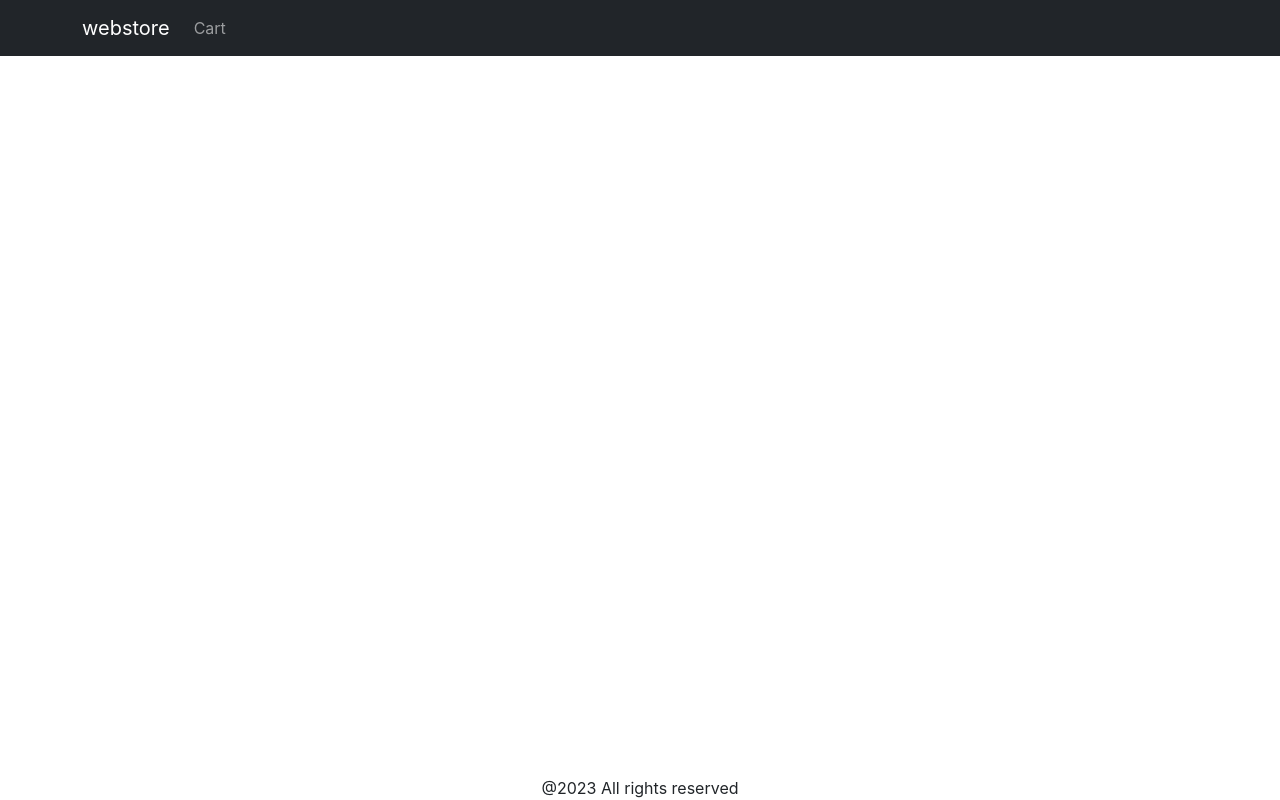
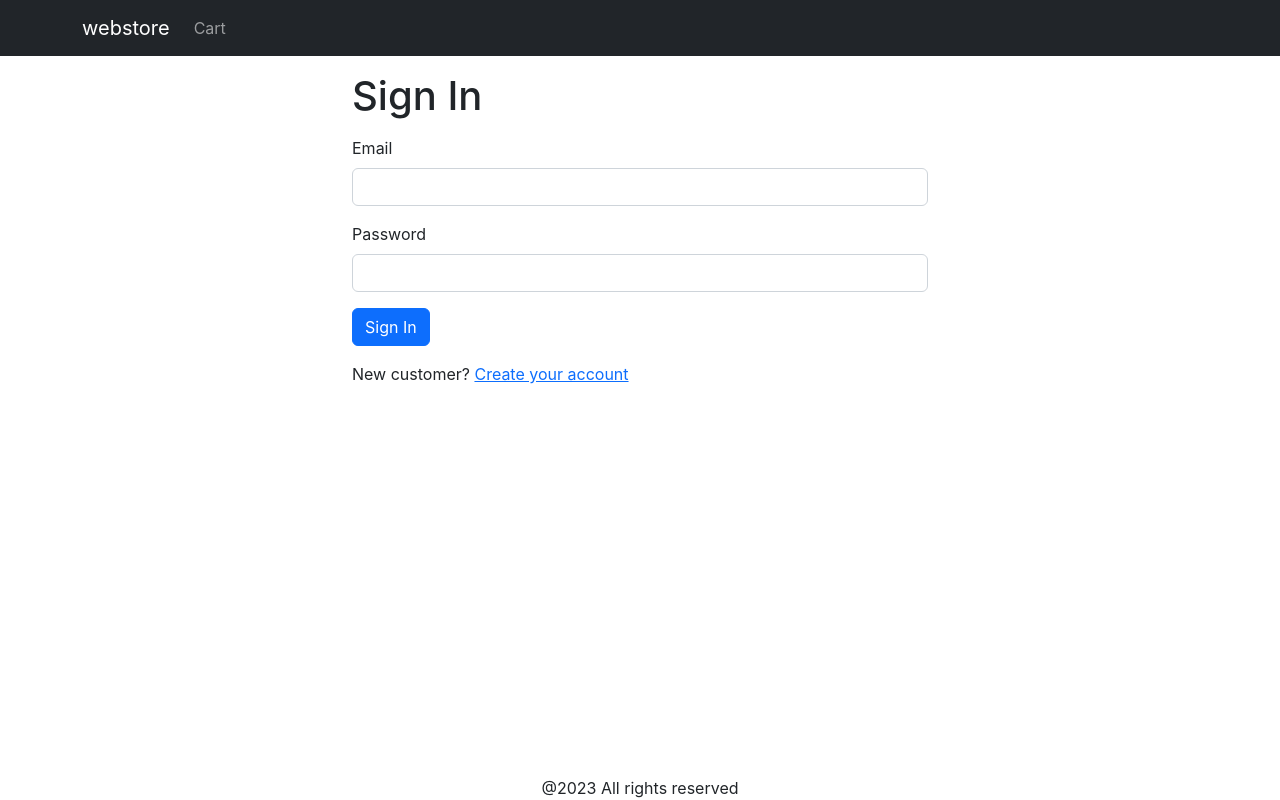
Before and after one commit to mimickStern/GP-REACT-fronend, a React (Create React App) app: page /signin in a window 1280 px wide. Built offline with nearby package versions, Linux system fonts and the light colour scheme.

Commit message:
database

```diff
--- a/src/App.js
+++ b/src/App.js
@@ -10,6 +10,7 @@
 import Nav from 'react-bootstrap/Nav';
 import { Store } from "./Store";
 import CartScreen from "./screen/CartScreen";
+import SigninScreen from "./screen/SigninScreen";
 
 
 function App() {
@@ -46,6 +47,7 @@
             <Routes>
               <Route path="/product/:slug" element={<ProductScreen />} />
               <Route path="/cart" element={<CartScreen />} />
+              <Route path="/signin" element={<SigninScreen />} />
               <Route path="/" element={<HomeScreen />}></Route>
             </Routes>
           </Container>
--- a/src/components/Product.js
+++ b/src/components/Product.js
@@ -18,7 +18,7 @@
 
       const existItem = cart.cartItems.find((x) => x._id === product._id);
       const quantity = existItem ? existItem.quantity + 1 : 1;
-      const { data } = await axios.get(`/api/product/${product._id}`);
+      const { data } = await axios.get(`/api/products/product/${product._id}`);
       console.log(data)
 
       if (data.countInStock < quantity) {
--- a/src/index.css
+++ b/src/index.css
@@ -62,3 +62,7 @@
   .img-thumbnail {
     height: 150px;
   }
+
+  .small-container {
+    max-width: 600px;
+     }
--- a/src/screen/CartScreen.js
+++ b/src/screen/CartScreen.js
@@ -18,8 +18,8 @@
   } = state;
 
   const updateCartHandler = async (item, quantity) => {
-    const { data } = await axios.get(`/api/product/${item._id}`);
-    if (data.countInStock <= quantity) {
+    const { data } = await axios.get(`/api/products/product/${item._id}`);
+    if (data.countInStock < quantity) {
       window.alert("Sorry. Product is out of stock");
       return;
     }
@@ -28,6 +28,7 @@
       payload: { ...item, quantity },
     });
   };
+
 
   const removeItemHandler = (item) => {
     ctxDispatch({ type: 'CART_REMOVE_ITEM', payload: item });
@@ -79,7 +80,8 @@
                         updateCartHandler(item, item.quantity + 1)
                       }
                         variant="light"
-                        disabled={item.quantity === item.countInStock}
+
+                        disabled={item.quantity === item.countInStock }
                       >
                         <i className="fas fa-plus-circle"></i>
                       </Button>
--- a/src/screen/ProductScreen.js
+++ b/src/screen/ProductScreen.js
@@ -60,7 +60,7 @@
 
     const existItem = cart.cartItems.find((x) => x._id === product._id);
     const quantity = existItem ? existItem.quantity + 1 : 1;
-    const { data } = await axios.get(`/api/product/${product._id}`);
+    const { data } = await axios.get(`/api/products/product/${product._id}`);
     console.log(data)
 
     if (data.countInStock < quantity) {
@@ -74,6 +74,7 @@
     });
 
   };
+
 
   return loading ? (
     <LoadingBox/>
--- /dev/null
+++ b/src/screen/SigninScreen.js
@@ -0,0 +1,40 @@
+import React from "react";
+import { Link, useLocation } from "react-router-dom";
+import { Helmet } from "react-helmet-async";
+import Container from "react-bootstrap/Container";
+import Form from "react-bootstrap/Form";
+import Button from "react-bootstrap/Button";
+
+const SigninScreen = () => {
+  const { search } = useLocation();
+  const redirectInUrl = new URLSearchParams(search).get("redirect");
+  const redirect = redirectInUrl ? redirectInUrl : "/";
+
+  return (
+    <Container className="small-container">
+      <Helmet>
+        <title>Sign In</title>
+      </Helmet>
+      <h1 className="my-3">Sign In</h1>
+      <Form>
+        <Form.Group className="mb-3" controlId="email">
+          <Form.Label>Email</Form.Label>
+          <Form.Control type="email" required />
+        </Form.Group>
+        <Form.Group className="mb-3" controlId="password">
+          <Form.Label>Password</Form.Label>
+          <Form.Control type="password" required />
+        </Form.Group>
+        <div className="mb-3">
+          <Button type="submit">Sign In</Button>
+        </div>
+        <div className="mb-3">
+          New customer?{" "}
+          <Link to={`/signup?redirect=${redirect}`}>Create your account</Link>
+        </div>
+      </Form>
+    </Container>
+  );
+};
+
+export default SigninScreen;
```
